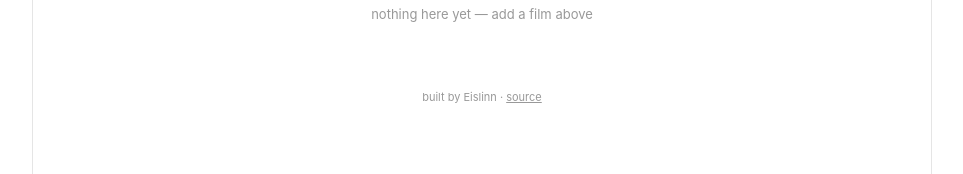
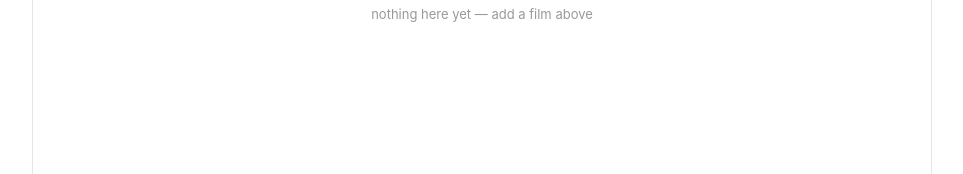
Before and after one commit to mgracen/horror-tracker, a plain HTML site: page index.html in a window 1280 px wide. Shown: the part 297-471 px from the top of the page, without its empty margins (158-1121 px from the left). Drawn offline with Linux system fonts and the light colour scheme.

Commit message:
Update index.html

```diff
--- a/index.html
+++ b/index.html
@@ -189,10 +189,6 @@ body{background:var(--bg);color:var(--text);min-height:100vh}
     <div id="up-list">
       <div class="loading-spinner"><i class="ti ti-loader spin" style="font-size:24px;display:block;margin-bottom:8px"></i>loading upcoming…</div>
     </div>
-  </div>
-
-  <div style="text-align:center;padding:20px;font-size:11px;color:var(--text3)">
-    built by Eislinn · <a href="https://github.com/YOURUSERNAME/horror-tracker" style="color:var(--text3)">source</a>
   </div>
 
 </div>
```
